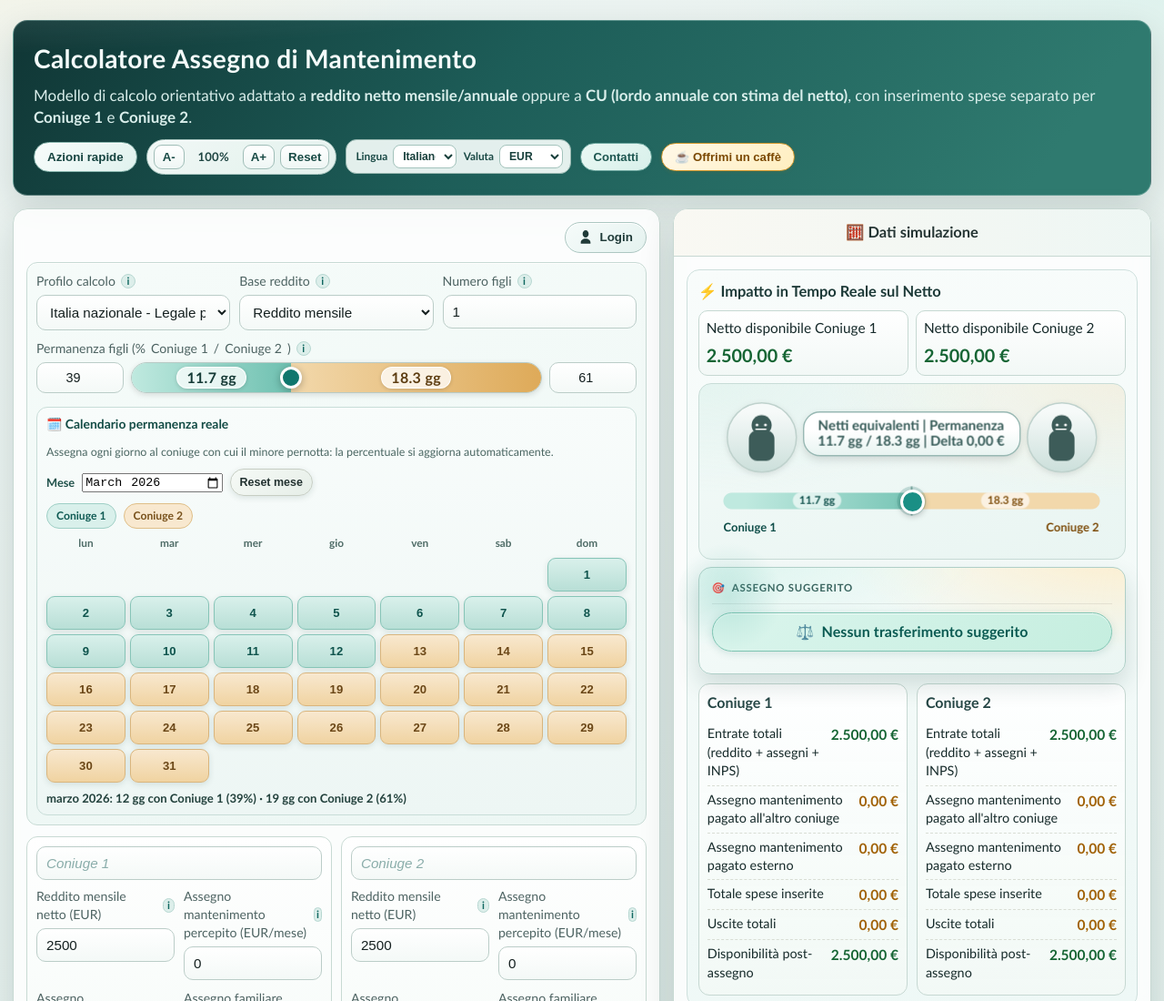
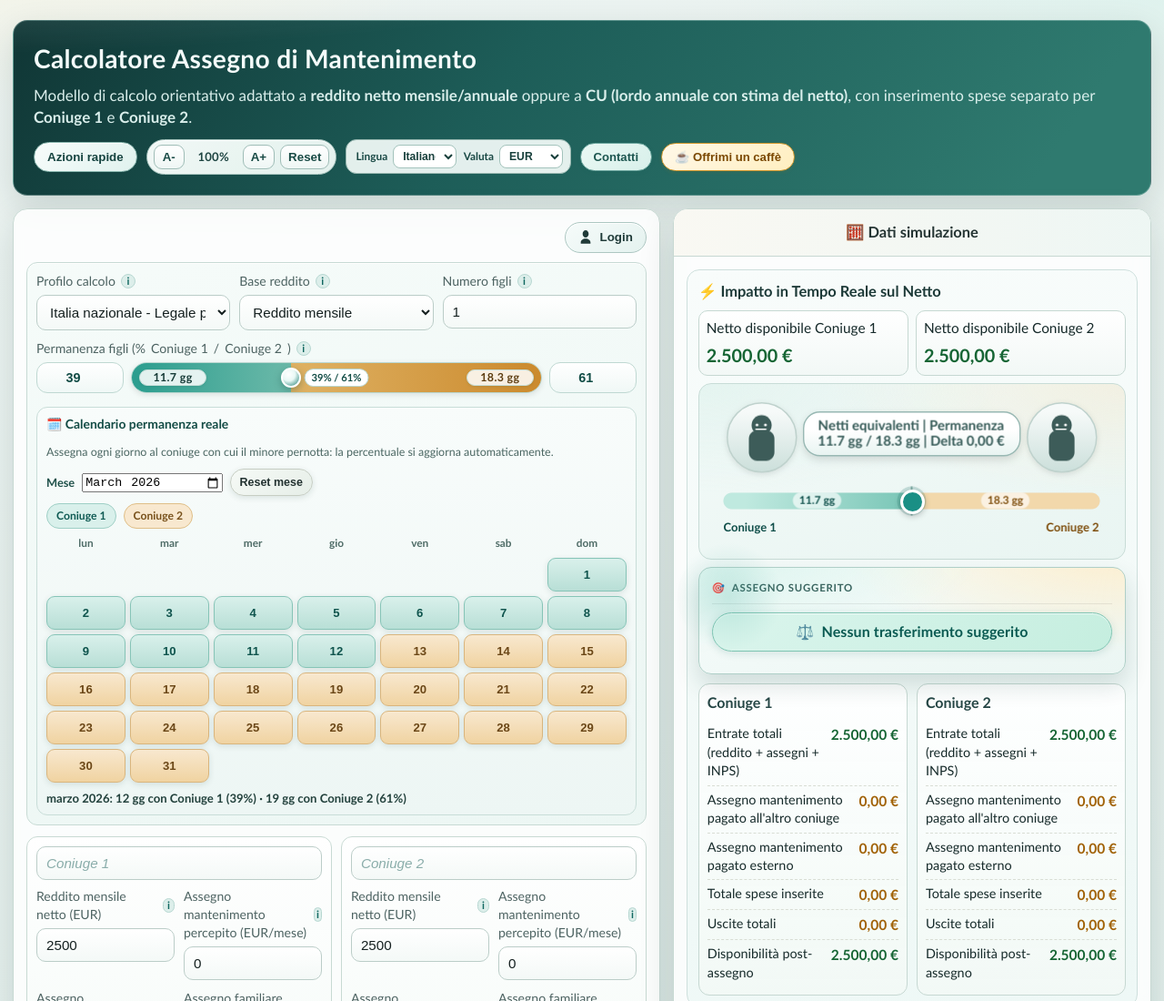
Before and after one commit to FaVaGit/mantenimento-app, a website: page index.html in a window 1280 px wide. Shown: the top 1100 px of the page at 91% size. Drawn offline with Linux system fonts and the light colour scheme; no server answers.

Commit message:
style: apply premium slider style to permanenza control (v2.2.8)

```diff
--- a/frontend/public/styles.css
+++ b/frontend/public/styles.css
@@ -571,6 +571,11 @@
       text-align: center;
       padding: 8px 6px;
       font-size: 0.9rem;
+      border-radius: 12px;
+      border-color: #bfd8d2;
+      background: linear-gradient(180deg, #ffffff, #f0f8f6);
+      font-weight: 800;
+      color: #114c45;
     }
 
     .perm-days-bar {
@@ -579,10 +584,14 @@
       border-radius: 17px;
       overflow: hidden;
       margin-top: 0;
-      box-shadow: inset 0 1px 3px rgba(0,0,0,0.12), 0 2px 6px rgba(0,0,0,0.12);
+      box-shadow: inset 0 1px 2px rgba(12, 61, 56, 0.15), 0 2px 6px rgba(0, 0, 0, 0.1);
       position: relative;
       cursor: ew-resize;
-      border: 1px solid #b8cac5;
+      border: 1px solid #b9d6cf;
+      background:
+        radial-gradient(120% 160% at 0% 0%, rgba(229, 247, 242, 0.8), transparent 58%),
+        radial-gradient(120% 160% at 100% 0%, rgba(255, 241, 214, 0.8), transparent 58%),
+        linear-gradient(180deg, #fafdfc, #eef7f5);
       user-select: none;
       touch-action: none;
     }
@@ -606,35 +615,59 @@
       align-items: center;
       justify-content: center;
       min-width: 74px;
-      padding: 3px 10px;
+      padding: 2px 10px;
       border-radius: 999px;
-      background: rgba(255, 255, 255, 0.78);
-      border: 1px solid rgba(255, 255, 255, 0.95);
-      box-shadow: 0 1px 4px rgba(0, 0, 0, 0.16);
+      background: rgba(255, 255, 255, 0.86);
+      border: 1px solid #c6ded8;
+      box-shadow: 0 1px 3px rgba(17, 74, 68, 0.12);
       line-height: 1;
+      font-size: 0.78rem;
+      font-weight: 900;
     }
 
     .perm-days-half--left {
-      background: linear-gradient(90deg, #bfe9df, #6ec0b0);
+      background: linear-gradient(90deg, #2b9d8e, #6cb9a9);
+      justify-content: flex-start;
+      padding-left: 8px;
     }
 
     .perm-days-half--right {
-      background: linear-gradient(90deg, #f2d8ab, #deaa59);
+      background: linear-gradient(90deg, #dfb264, #cb8a2d);
       color: #5d3d11;
+      justify-content: flex-end;
+      padding-right: 8px;
+    }
+
+    .perm-days-center {
+      position: absolute;
+      top: 50%;
+      left: 50%;
+      transform: translate(-50%, -50%);
+      font-size: 0.7rem;
+      font-weight: 900;
+      color: #114c45;
+      background: #ffffff;
+      border: 1px solid #b8d5ce;
+      border-radius: 999px;
+      padding: 1px 7px;
+      white-space: nowrap;
+      pointer-events: none;
+      z-index: 3;
     }
 
     .perm-days-thumb {
       position: absolute;
       top: 50%;
       left: var(--perm-left, 40%);
-      width: 24px;
-      height: 24px;
+      width: 22px;
+      height: 22px;
       border-radius: 50%;
       transform: translate(-50%, -50%);
-      border: 3px solid #ffffff;
-      background: #0f766d;
-      box-shadow: 0 2px 8px rgba(0, 0, 0, 0.28);
+      border: 2px solid #ffffff;
+      background: radial-gradient(circle at 35% 30%, #ffffff 0%, #e8f8f5 42%, #177a6f 100%);
+      box-shadow: 0 3px 9px rgba(13, 70, 64, 0.35);
       pointer-events: none;
+      z-index: 4;
     }
 
     .perm-days-bar:focus-visible {
--- a/index.html
+++ b/index.html
@@ -257,6 +257,7 @@
                 <div class="perm-days-bar" id="permSliderBar" role="slider" tabindex="0" aria-valuemin="0" aria-valuemax="100" aria-valuenow="40" aria-label="Permanenza figli presso Coniuge 1 (%)">
                   <div class="perm-days-half perm-days-half--left" id="permDaysLeft" style="width:40%"><span class="perm-days-chip">12 gg</span></div>
                   <div class="perm-days-half perm-days-half--right" id="permDaysRight" style="width:60%"><span class="perm-days-chip">18 gg</span></div>
+                  <div class="perm-days-center" id="permDaysCenter">40% / 60%</div>
                   <div class="perm-days-thumb" id="permDaysThumb" aria-hidden="true"></div>
                 </div>
                 <input id="perm2" type="number" min="0" max="100" step="1" value="60" aria-label="Permanenza figli presso Coniuge 2 (%)" />
@@ -599,6 +600,6 @@
   <script src="supabase.min.js"></script>
   <script src="fabric.min.js"></script>
   <script src="html2pdf.bundle.min.js"></script>
-    <script src="app.js?v=2.2.7"></script>
+    <script src="app.js?v=2.2.8"></script>
 </body>
 </html>
--- a/package.json
+++ b/package.json
@@ -1,6 +1,6 @@
 {
   "name": "mantenimento-app",
-  "version": "2.2.7",
+  "version": "2.2.8",
   "description": "Frontend + backend architecture for the mantenimento calculator",
   "type": "commonjs",
   "main": "backend/calculate-model.js",
--- a/styles.css
+++ b/styles.css
@@ -571,6 +571,11 @@
       text-align: center;
       padding: 8px 6px;
       font-size: 0.9rem;
+      border-radius: 12px;
+      border-color: #bfd8d2;
+      background: linear-gradient(180deg, #ffffff, #f0f8f6);
+      font-weight: 800;
+      color: #114c45;
     }
 
     .perm-days-bar {
@@ -579,10 +584,14 @@
       border-radius: 17px;
       overflow: hidden;
       margin-top: 0;
-      box-shadow: inset 0 1px 3px rgba(0,0,0,0.12), 0 2px 6px rgba(0,0,0,0.12);
+      box-shadow: inset 0 1px 2px rgba(12, 61, 56, 0.15), 0 2px 6px rgba(0, 0, 0, 0.1);
       position: relative;
       cursor: ew-resize;
-      border: 1px solid #b8cac5;
+      border: 1px solid #b9d6cf;
+      background:
+        radial-gradient(120% 160% at 0% 0%, rgba(229, 247, 242, 0.8), transparent 58%),
+        radial-gradient(120% 160% at 100% 0%, rgba(255, 241, 214, 0.8), transparent 58%),
+        linear-gradient(180deg, #fafdfc, #eef7f5);
       user-select: none;
       touch-action: none;
     }
@@ -606,35 +615,59 @@
       align-items: center;
       justify-content: center;
       min-width: 74px;
-      padding: 3px 10px;
+      padding: 2px 10px;
       border-radius: 999px;
-      background: rgba(255, 255, 255, 0.78);
-      border: 1px solid rgba(255, 255, 255, 0.95);
-      box-shadow: 0 1px 4px rgba(0, 0, 0, 0.16);
+      background: rgba(255, 255, 255, 0.86);
+      border: 1px solid #c6ded8;
+      box-shadow: 0 1px 3px rgba(17, 74, 68, 0.12);
       line-height: 1;
+      font-size: 0.78rem;
+      font-weight: 900;
     }
 
     .perm-days-half--left {
-      background: linear-gradient(90deg, #bfe9df, #6ec0b0);
+      background: linear-gradient(90deg, #2b9d8e, #6cb9a9);
+      justify-content: flex-start;
+      padding-left: 8px;
     }
 
     .perm-days-half--right {
-      background: linear-gradient(90deg, #f2d8ab, #deaa59);
+      background: linear-gradient(90deg, #dfb264, #cb8a2d);
       color: #5d3d11;
+      justify-content: flex-end;
+      padding-right: 8px;
+    }
+
+    .perm-days-center {
+      position: absolute;
+      top: 50%;
+      left: 50%;
+      transform: translate(-50%, -50%);
+      font-size: 0.7rem;
+      font-weight: 900;
+      color: #114c45;
+      background: #ffffff;
+      border: 1px solid #b8d5ce;
+      border-radius: 999px;
+      padding: 1px 7px;
+      white-space: nowrap;
+      pointer-events: none;
+      z-index: 3;
     }
 
     .perm-days-thumb {
       position: absolute;
       top: 50%;
       left: var(--perm-left, 40%);
-      width: 24px;
-      height: 24px;
+      width: 22px;
+      height: 22px;
       border-radius: 50%;
       transform: translate(-50%, -50%);
-      border: 3px solid #ffffff;
-      background: #0f766d;
-      box-shadow: 0 2px 8px rgba(0, 0, 0, 0.28);
+      border: 2px solid #ffffff;
+      background: radial-gradient(circle at 35% 30%, #ffffff 0%, #e8f8f5 42%, #177a6f 100%);
+      box-shadow: 0 3px 9px rgba(13, 70, 64, 0.35);
       pointer-events: none;
+      z-index: 4;
     }
 
     .perm-days-bar:focus-visible {
```
Also changed, not shown: frontend/public/index.html (+2 -1 lines), app.js, frontend/public/app.js.
